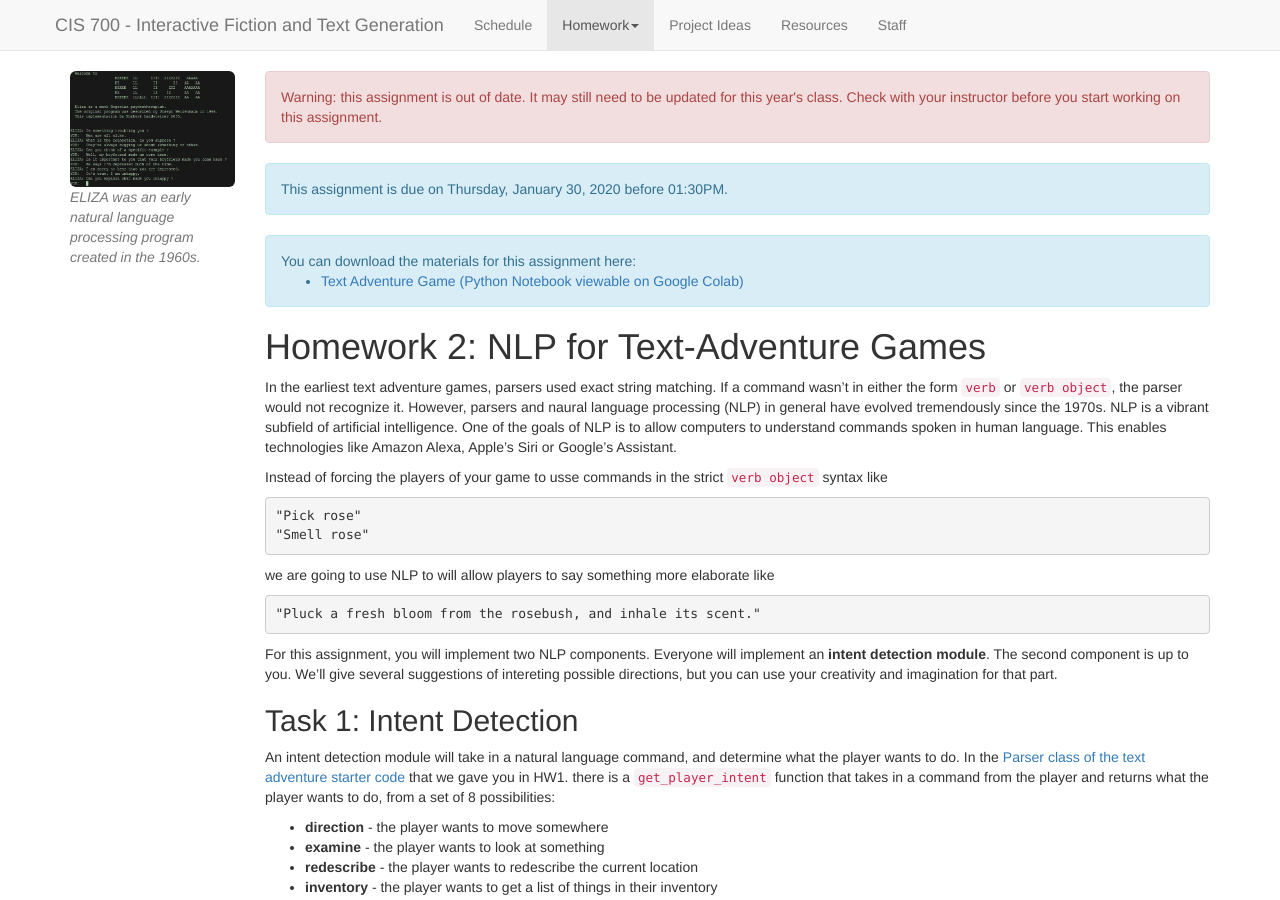
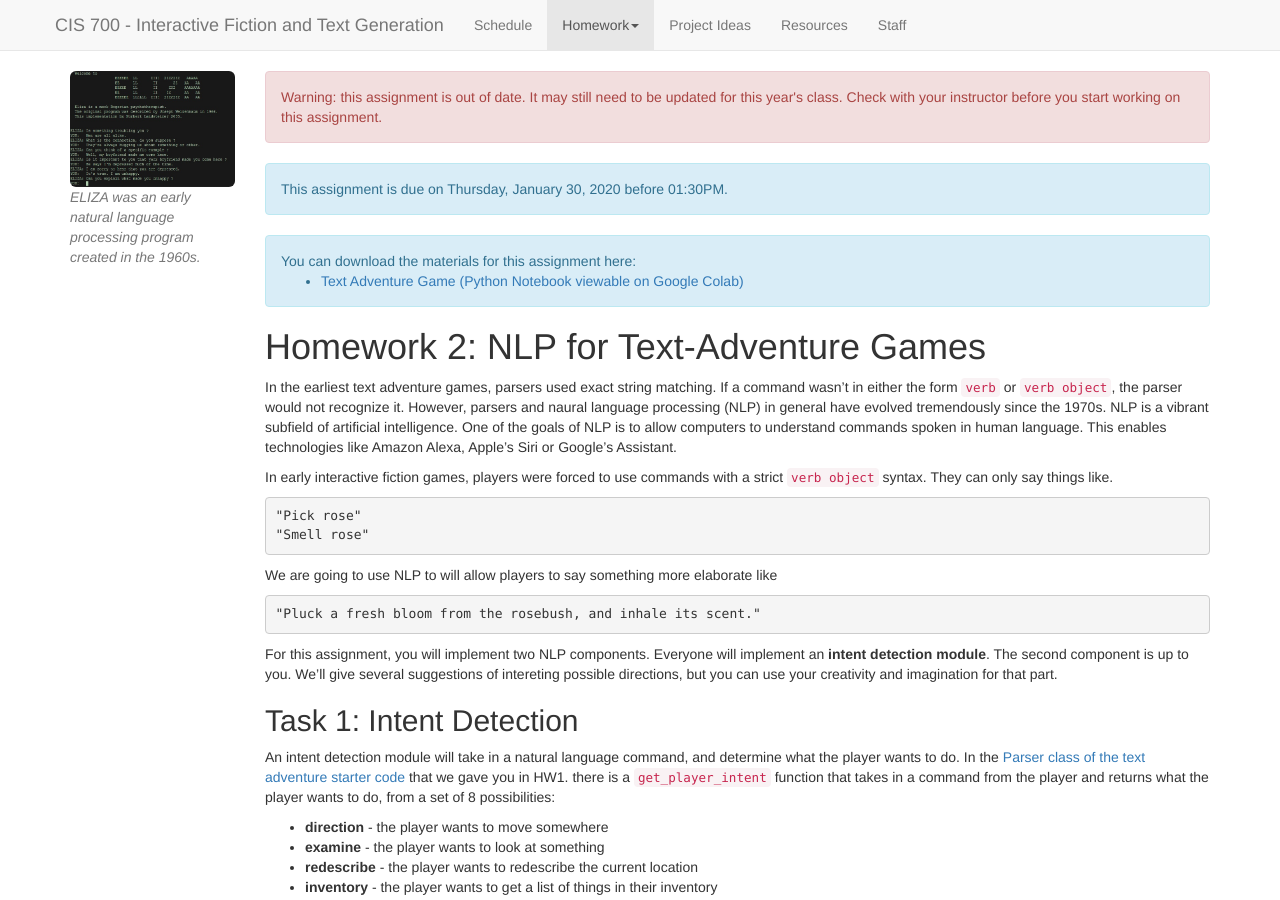
Before and after one commit to interactive-fiction-class/interactive-fiction-class.github.io, a Jekyll site: the page built from homeworks/nlp-for-text-adventures/nlp-for-text-adventures.md, in a window 1280 px wide and 900 px high. Built offline with Jekyll 4.4.1, drawn with Linux system fonts in a browser that asks for light colours; nearby versions of some CDN libraries; a script that is not in the unit is left out.

Commit message:
Update nlp-for-text-adventures.md

````diff
--- a/homeworks/nlp-for-text-adventures/nlp-for-text-adventures.md
+++ b/homeworks/nlp-for-text-adventures/nlp-for-text-adventures.md
@@ -80,14 +80,14 @@ You can download the materials for this assignment here:
 
 In the earliest text adventure games, parsers used exact string matching. If a command wasn't in either the form `verb` or `verb object`, the parser would not recognize it. However, parsers and naural language processing (NLP) in general have evolved tremendously since the 1970s. NLP is a vibrant subfield of artificial intelligence.  One of the goals of NLP is to allow computers to understand commands spoken in human language.  This enables technologies like Amazon Alexa, Apple’s Siri or Google’s Assistant.
 
-Instead of forcing the players of your game to usse commands in the strict `verb object` syntax like
+In early interactive fiction games, players were forced to use commands with a strict `verb object` syntax.  They can only say things like.
 
 ```
 "Pick rose"
 "Smell rose"
 ```
 
-we are going to use NLP to will allow players to say something more elaborate like
+We are going to use NLP to will allow players to say something more elaborate like
 
 ```
 "Pluck a fresh bloom from the rosebush, and inhale its scent."
````
